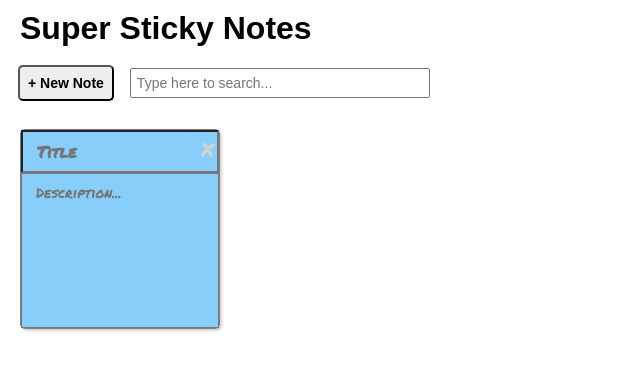
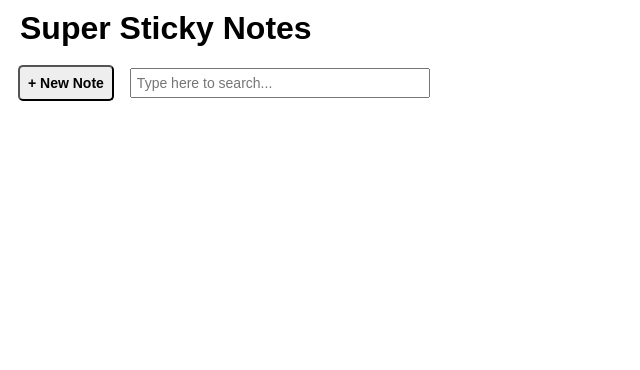
Before and after one commit to agottlieb/Sticky-notes-react, a React (Create React App) app: page / in a window 1280 px wide. Shown: the top 370 px of the page, without its empty margins (0-640 px from the left). Built offline with nearby package versions, Linux system fonts and the light colour scheme.

Commit message:
fixed note editing issues

```diff
--- a/src/App.js
+++ b/src/App.js
@@ -1,19 +1,13 @@
 import React, { Component } from "react";
 import Header from "./Header.js";
-import NoteList from "./NotesList.js";
+import NotesList from "./NotesList.js";
 
-/*Below is the container component to manage state
-for entire app. Rendering is passed to presentational comps. */
+/* This container component manages all of the state
+for this application, delegating rendering logic to
+presentational components. */
 class App extends Component {
   state = {
-    notes: [
-      {
-        id: Date.now(),
-        title: "",
-        description: "",
-        doesMatchSearch: true
-      }
-    ],
+    notes: [],
     searchText: ""
   };
   addNote = () => {
@@ -26,8 +20,7 @@ class App extends Component {
     var newNotes = [newNote, ...this.state.notes];
     this.setState({ notes: newNotes });
   };
-
-  onType = () => {
+  onType = (editMeId, updatedKey, updatedValue) => {
     /* event handler to update text fields in sticky notes
       - editMeId: the id of the note that the user typed in
       - updatedKey: which field was edited? 'title' or 'description'
@@ -52,14 +45,14 @@ class App extends Component {
     var updatedNotes = this.state.notes.map(updateIdMatch);
     this.setState({ notes: updatedNotes });
   };
-
   render() {
     return (
       <div>
         <Header searchText={this.state.searchText} addNote={this.addNote} />
-        <NoteList notes={this.state.notes} onType={this.onType} />
+        <NotesList notes={this.state.notes} onType={this.onType} />
       </div>
     );
   }
 }
+
 export default App;
--- a/src/Note.js
+++ b/src/Note.js
@@ -7,13 +7,11 @@ import React, { Component } from "react";
   --updates occur in the state of the app compononent
 */
 class Note extends Component {
-  //method to update the title
   updateTitle = (e) => {
     var updatedValue = e.target.value;
     var editMeId = this.props.note.id;
     this.props.onType(editMeId, "title", updatedValue);
   };
-  //method to update the description
   updateDescription = (e) => {
     var updatedValue = e.target.value;
     var editMeId = this.props.note.id;
@@ -24,16 +22,16 @@ class Note extends Component {
       <li className="note">
         <input
           type="text"
+          value={this.props.note.title}
+          onChange={this.updateTitle}
           placeholder="Title"
           className="note__title"
-          value={this.props.note.title}
-          onChange={this.updateTitle}
         />
         <textarea
+          value={this.props.note.description}
+          onChange={this.updateDescription}
           placeholder="Description..."
           className="note__description"
-          value={this.props.note.description}
-          onChange={this.updateDescription}
         />
         <span className="note__delete">X</span>
       </li>
--- a/src/NotesList.js
+++ b/src/NotesList.js
@@ -2,9 +2,12 @@ import React from "react";
 import Note from "./Note.js";
 
 var keepSearchMatches = (note) => note.doesMatchSearch;
-var renderNote = (note) => <Note note={note} key={note.id} />;
 
 var NotesList = (props) => {
+  var renderNote = (note) => (
+    <Note note={note} key={note.id} onType={props.onType} />
+  );
+
   var searchMatches = props.notes.filter(keepSearchMatches);
   var noteElements = searchMatches.map(renderNote);
   return <ul className="notes-list">{noteElements} </ul>;
```
Also changed, not shown: 1 other file (tests, documents, lock files or other folders).
